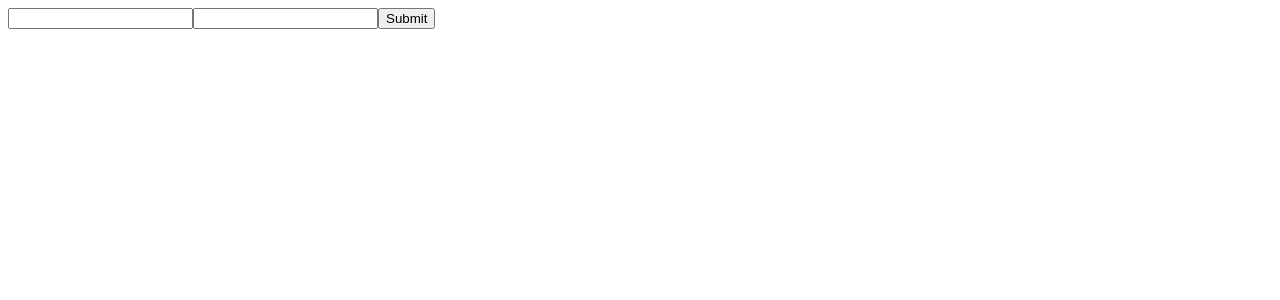
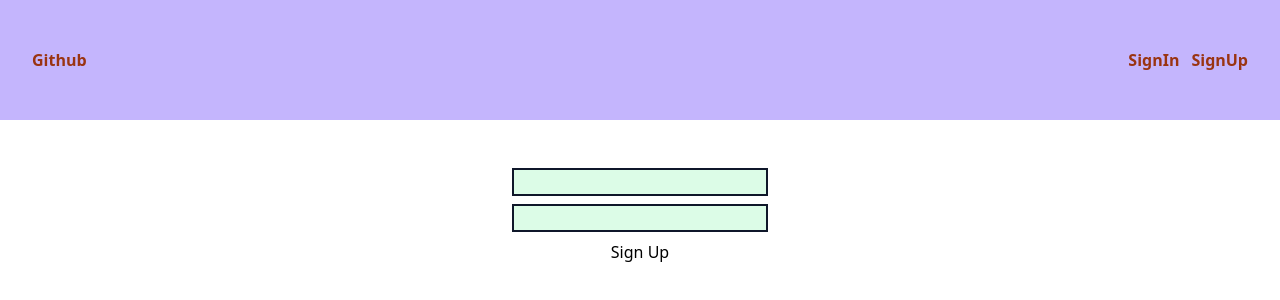
Before and after one commit to Techharik/React_firebase_auth, a React (Create React App) app in the folder mygitapp/: page /signup in a window 1280 px wide. Shown: the top 300 px of the page. Built offline with nearby package versions, Linux system fonts and the light colour scheme.

Commit message:
github added

```diff
--- a/mygitapp/package.json
+++ b/mygitapp/package.json
@@ -38,5 +38,11 @@
       "last 1 firefox version",
       "last 1 safari version"
     ]
+  },
+  "devDependencies": {
+    "autoprefixer": "^10.4.14",
+    "postcss": "^8.4.27",
+    "tailwindcss": "^3.3.3",
+    "vite": "^4.4.9"
   }
 }
--- /dev/null
+++ b/mygitapp/postcss.config.js
@@ -0,0 +1,6 @@
+module.exports = {
+  plugins: {
+    tailwindcss: {},
+    autoprefixer: {},
+  },
+}
--- a/mygitapp/public/index.html
+++ b/mygitapp/public/index.html
@@ -4,6 +4,7 @@
     <meta charset="UTF-8">
     <meta name="viewport" content="width=device-width, initial-scale=1.0">
     <title>Document</title>
+    <link rel="stylesheet" href="./index.html">
 </head>
 <body>
     <div id="root">
--- a/mygitapp/src/App.js
+++ b/mygitapp/src/App.js
@@ -1,13 +1,13 @@
 import React, { useState } from "react";
 import myContext from "./context/context";
 //router:
-import { BrowserRouter as Router,Routes,Route } from "react-router-dom";
+import { BrowserRouter as Router,Routes,Route ,Link} from "react-router-dom";
 //components
 import Home from "./Pages/Home";
 import Signin from "./Pages/Signin";
 import Signup from "./Pages/Signup";
 import PageNotFound from "./Pages/PageNotFound";
-
+import './input.css'
 
 import { initializeApp } from "firebase/app";
 
@@ -18,14 +18,6 @@ console.log(firebaseConfig)
 const app = initializeApp(firebaseConfig);
 
 
-
-
-
-
-
-
-
-
 function App() {
   const [user,setUser] = useState(null)
 
@@ -34,12 +26,22 @@ function App() {
 
 
 
-
-
   <myContext.Provider value={{user, setUser}}>
 
 
 <Router>
+
+<div className='bg-violet-300 py-12 px-8 font-bold text-orange-800 flex justify-between'>
+      <h1>Github</h1>
+      < ul className='flex justify-between'>
+        <li className='pr-3'>
+         <Link to='/signin'>SignIn</Link>
+        </li>
+        <li>
+         <Link to='/signup'>SignUp</Link>
+        </li>
+      </ul>
+    </div>
 
         <Routes>
           <Route path="/" element={<Home />}/>
--- a/mygitapp/src/Pages/Home.jsx
+++ b/mygitapp/src/Pages/Home.jsx
@@ -1,8 +1,48 @@
-import React from 'react'
+import React, { useContext, useEffect, useState } from 'react'
+import {Link} from 'react-router-dom'
+import myContext from '../context/context'
+import Axios from 'axios'
+
 
 function Home() {
+  const context = useContext(myContext)
+  const [gituser,setGituser] =useState([])
+
+
+const fetchUser = async ()=>{
+    const {data} =await Axios.get(`https://api.github.com/users/${gituser}`)
+    console.log(data)
+}
+
+
   return (
-    <div>Home</div>
+    <>
+      {
+        context.user ? <>
+
+          <input type="text" className='border  border-2 w-64 border-slate-900 bg-green-100'
+          value={gituser}
+          onChange={(e)=>setGituser(e.target.value)}
+
+          />
+          <button onClick={fetchUser}>Fetch</button>
+        </>
+
+
+
+
+
+        :
+
+        <div className='flex justify-center py-6'>
+        <button className='bg-blue-700 px-6 py-2 rounded '>
+
+          <Link to='/signin'>SignIn</Link>
+        </button>
+        </div>
+      }
+    </>
+
   )
 }
 
--- a/mygitapp/src/Pages/Signin.js
+++ b/mygitapp/src/Pages/Signin.js
@@ -46,17 +46,17 @@ function Signin() {
 
 
     return (
-    <div>
-        <form onSubmit={handleformS} >
-            <input type='email' name='email'
+    <div className='flex justify-center py-12'>
+        <form onSubmit={handleformS} className='flex flex-col '>
+            <input type='email' name='email' className='border  border-2 w-64 border-slate-900 bg-green-100'
             value={email}
              onChange={(e)=>setEmail(e.target.value)}
             />
-            <input type='text' name='password'
+            <input type='text' name='password' className='border border-2 w-64 border-slate-900 bg-green-100 my-2'
             value={password}
             onChange={(e)=>setPassword(e.target.value)}
             />
-            <input type='submit' />
+            <input type='submit' value='Signin'/>
         </form>
     </div>
   )
--- a/mygitapp/src/Pages/Signup.js
+++ b/mygitapp/src/Pages/Signup.js
@@ -4,7 +4,6 @@ import { getAuth, createUserWithEmailAndPassword } from "firebase/auth";
 import myContext from '../context/context';
 
 import { useNavigate } from 'react-router-dom';
-import Home from './Home';
 
 
 
@@ -16,7 +15,6 @@ function Signup() {
     const [password,setPassword]=useState('')
     const navigate = useNavigate()
 
-       console.log(email,password)
 
     function signUpUser(){
         const auth = getAuth();
@@ -47,17 +45,17 @@ function Signup() {
 
 
     return (
-    <div>
-        <form onSubmit={handleformS} >
-            <input type='email' name='email'
+      <div className='flex justify-center py-12'>
+      <form onSubmit={handleformS} className='flex flex-col '>
+          <input type='email' name='email' className='border  border-2 w-64 border-slate-900 bg-green-100'
           value={email}
            onChange={(e)=>setEmail(e.target.value)}
           />
-            <input type='text' name='password'
+          <input type='text' name='password' className='border border-2 w-64 border-slate-900 bg-green-100 my-2'
           value={password}
           onChange={(e)=>setPassword(e.target.value)}
           />
-            <input type='submit' />
+          <input type='submit' value='Sign Up' className='cursor:pointer' />
       </form>
   </div>
   )
--- /dev/null
+++ b/mygitapp/src/input.css
@@ -0,0 +1,3 @@
+@tailwind base;
+@tailwind components;
+@tailwind utilities;
--- /dev/null
+++ b/mygitapp/tailwind.config.js
@@ -0,0 +1,10 @@
+/** @type {import('tailwindcss').Config} */
+module.exports = {
+  content: [
+    "./src/**/*.{js,jsx,ts,tsx}",
+  ],
+  theme: {
+    extend: {},
+  },
+  plugins: [],
+}
```
Also changed, not shown: 1 other file (tests, documents, lock files or other folders). Lines whose indentation alone changed are shown as unchanged.
